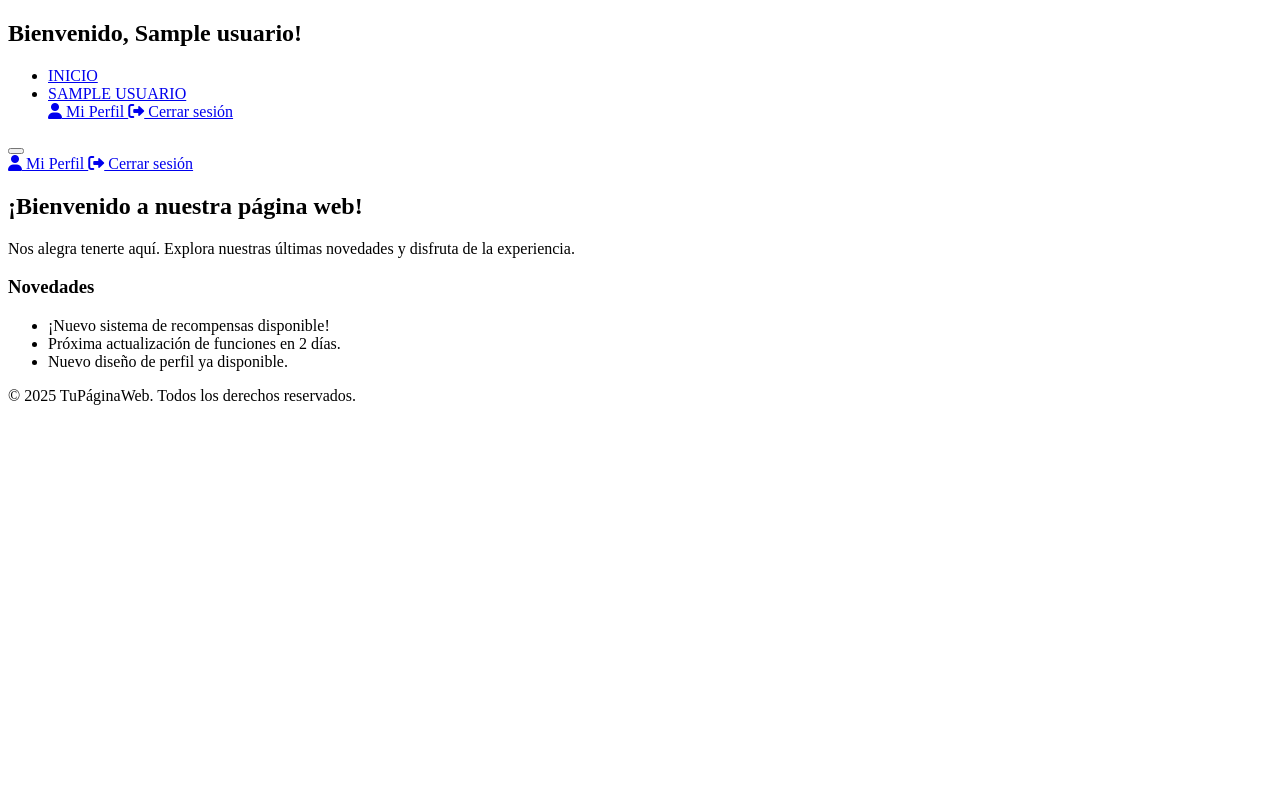
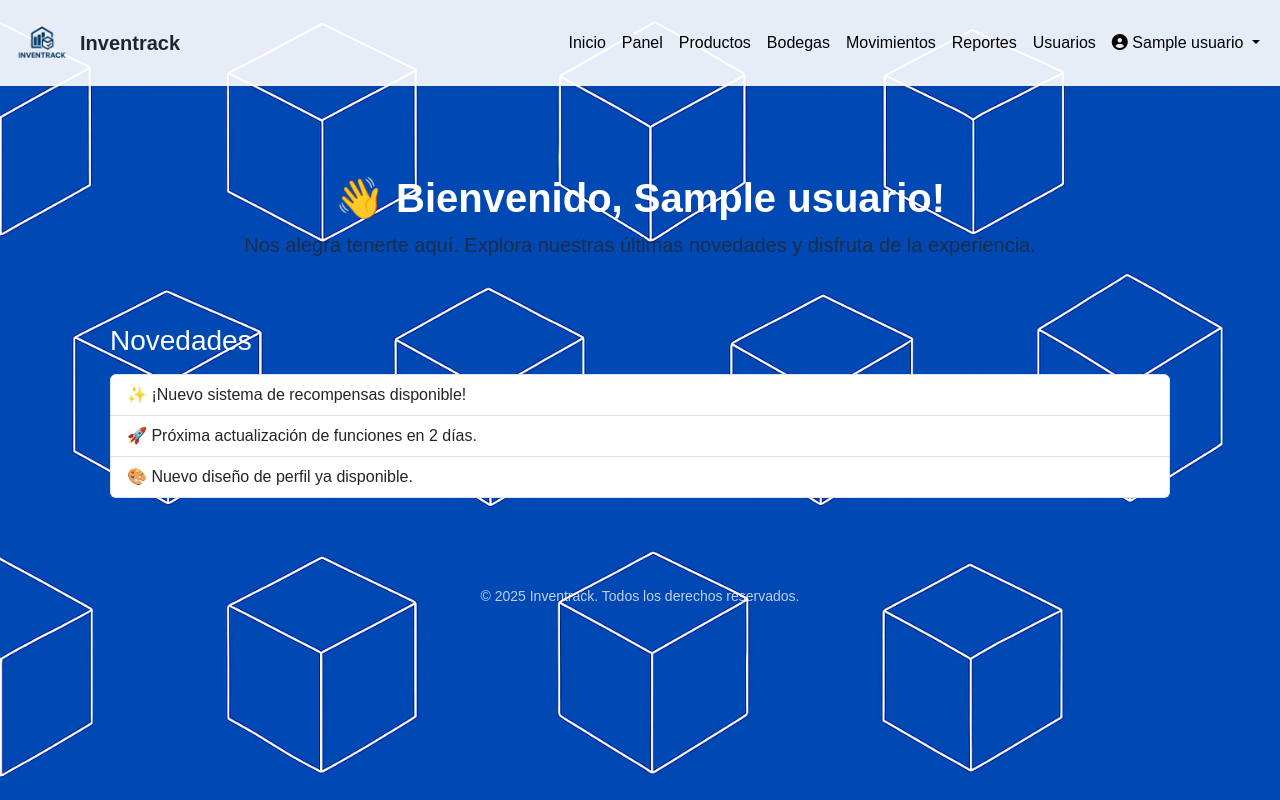
Before and after one commit to ManuelSotoL/Portafolio_Duoc_UC_2025, a Flask app: template Proyecto/Main/Inventario/templates/index.html in a window 1280 px wide. Run offline with Flask 3, Linux system fonts and the light colour scheme; the template is opened without the code that fills it: most values are stand-ins (such as "Sample title", 1, 10 or a date in 2020).

Commit message:
cambios en index
se actualiza index.html, para colocar fondo , estilos

```diff
--- a/Proyecto/Main/Inventario/templates/index.html
+++ b/Proyecto/Main/Inventario/templates/index.html
@@ -1,77 +1,78 @@
 <!DOCTYPE html>
 <html lang="es">
+
 <head>
     <meta charset="UTF-8">
     <meta name="viewport" content="width=device-width, initial-scale=1.0">
-    <title>Página Principal</title>
-    <link rel="stylesheet" href="../static/index.css">
-    <!-- Font Awesome -->
+    <title>Página Principal - Inventrack</title>
+    <link href="https://cdn.jsdelivr.net/npm/bootstrap@5.3.8/dist/css/bootstrap.min.css" rel="stylesheet">
     <link rel="stylesheet" href="https://cdnjs.cloudflare.com/ajax/libs/font-awesome/6.0.0-beta3/css/all.min.css">
+    <link rel="stylesheet" href="{{ url_for('static', filename='css/style.css', v=4) }}">
+    <link rel="icon" href="{{ url_for('static', filename='img/favicon.ico') }}">
 </head>
+
 <body>
-    <header>
-        <nav class="navbar">
-            <div class="navbar-brand">
-                <h1>Bienvenido, {{ usuario }}!</h1>
+    <nav class="navbar navbar-expand-lg navbar-light bg-light shadow-sm">
+        <div class="container-fluid">
+            <a class="navbar-brand fw-bold d-flex align-items-center" href="/pagina_principal">
+                <img src="{{ url_for('static', filename='img/logo.png') }}" width="60" alt="Inventrack" class="me-2">
+                <span class="text-dark">Inventrack</span>
+            </a>
+            <button class="navbar-toggler" type="button" data-bs-toggle="collapse" data-bs-target="#navbarNav"
+                aria-controls="navbarNav" aria-expanded="false" aria-label="Toggle navigation">
+                <span class="navbar-toggler-icon"></span>
+            </button>
+            <div class="collapse navbar-collapse" id="navbarNav">
+                <ul class="navbar-nav ms-auto mb-2 mb-lg-0">
+                    <li class="nav-item"><a class="nav-link active" href="/pagina_principal">Inicio</a></li>
+                    <li class="nav-item"><a class="nav-link" href="/dashboard">Panel</a></li>
+                    <li class="nav-item"><a class="nav-link" href="/productos">Productos</a></li>
+                    <li class="nav-item"><a class="nav-link" href="/bodegas">Bodegas</a></li>
+                    <li class="nav-item"><a class="nav-link" href="/movimientos">Movimientos</a></li>
+                    <li class="nav-item"><a class="nav-link" href="/reportes">Reportes</a></li>
+                    <li class="nav-item"><a class="nav-link" href="/usuarios">Usuarios</a></li>
+                    <li class="nav-item dropdown">
+                        <a class="nav-link dropdown-toggle" href="#" id="navbarUser" role="button"
+                            data-bs-toggle="dropdown" aria-expanded="false">
+                            <i class="fas fa-user-circle"></i> {{ usuario }}
+                        </a>
+                        <ul class="dropdown-menu dropdown-menu-end" aria-labelledby="navbarUser">
+                            <li><a class="dropdown-item" href="/mi_perfil"><i class="fas fa-user"></i> Mi Perfil</a>
+                            </li>
+                            <li>
+                                <hr class="dropdown-divider">
+                            </li>
+                            <li><a class="dropdown-item text-danger" href="/logout"><i class="fas fa-sign-out-alt"></i>
+                                    Salir</a></li>
+                        </ul>
+                    </li>
+                </ul>
             </div>
-            <ul class="navbar-menu">
-                <li><a href="/pagina_principal">INICIO</a></li>
-                <li class="dropdown">
-                    <a href="javascript:void(0)" class="dropbtn">{{ usuario[0].upper() }}</a>
-                    <div class="dropdown-content">
-                        <a href="/mi_perfil">
-                            <i class="fas fa-user"></i> Mi Perfil
-                        </a>
-                        <a href="/logout">
-                            <i class="fas fa-sign-out-alt"></i> Cerrar sesión
-                        </a>
-                    </div>
-                </li>
-            </ul>
-            <button class="hamburger">
-                <span></span>
-                <span></span>
-                <span></span>
-            </button>
-        </nav>
-        <div class="mobile-menu hidden">
-            <a href="/mi_perfil">
-                <i class="fas fa-user"></i> Mi Perfil
-            </a>
-            <a href="/logout">
-                <i class="fas fa-sign-out-alt"></i> Cerrar sesión
-            </a>
         </div>
-    </header>
+    </nav>
 
-    <main class="main-container">
-        <div class="welcome-text">
-            <h2>¡Bienvenido a nuestra página web!</h2>
-            <p>Nos alegra tenerte aquí. Explora nuestras últimas novedades y disfruta de la experiencia.</p>
+    <main class="container-dashboard">
+        <div class="text-center my-5">
+            <h1 class="fw-bold">👋 Bienvenido, {{ usuario }}!</h1>
+            <p class="lead text-muted">Nos alegra tenerte aquí. Explora nuestras últimas novedades y disfruta de la
+                experiencia.</p>
         </div>
 
         <section class="novedades">
-            <h3>Novedades</h3>
-            <ul>
-                <li>¡Nuevo sistema de recompensas disponible!</li>
-                <li>Próxima actualización de funciones en 2 días.</li>
-                <li>Nuevo diseño de perfil ya disponible.</li>
+            <h3 class="mb-3">Novedades</h3>
+            <ul class="list-group">
+                <li class="list-group-item">✨ ¡Nuevo sistema de recompensas disponible!</li>
+                <li class="list-group-item">🚀 Próxima actualización de funciones en 2 días.</li>
+                <li class="list-group-item">🎨 Nuevo diseño de perfil ya disponible.</li>
             </ul>
         </section>
     </main>
 
-    <footer>
-        <p>&copy; 2025 TuPáginaWeb. Todos los derechos reservados.</p>
+    <footer class="mt-5 text-center">
+        <p class="small opacity-75 mb-4">&copy; 2025 Inventrack. Todos los derechos reservados.</p>
     </footer>
 
-    <script>
-        // Toggle mobile menu visibility
-        const hamburger = document.querySelector('.hamburger');
-        const mobileMenu = document.querySelector('.mobile-menu');
+    <script src="https://cdn.jsdelivr.net/npm/bootstrap@5.3.8/dist/js/bootstrap.bundle.min.js"></script>
+</body>
 
-        hamburger.addEventListener('click', () => {
-            mobileMenu.classList.toggle('hidden');
-        });
-    </script>
-</body>
 </html>
```
Also changed, not shown: Proyecto/Main/Inventario/index.html (deleted, +0 -191 lines).
